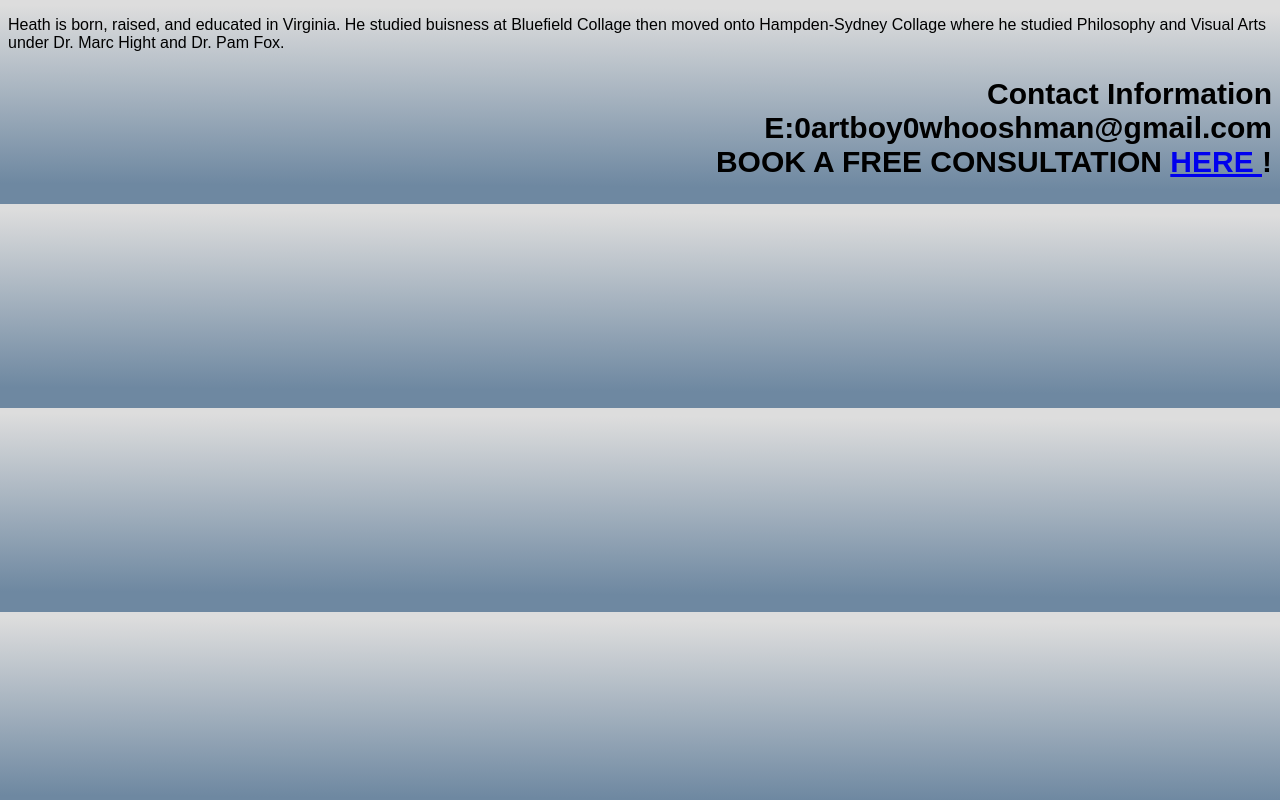
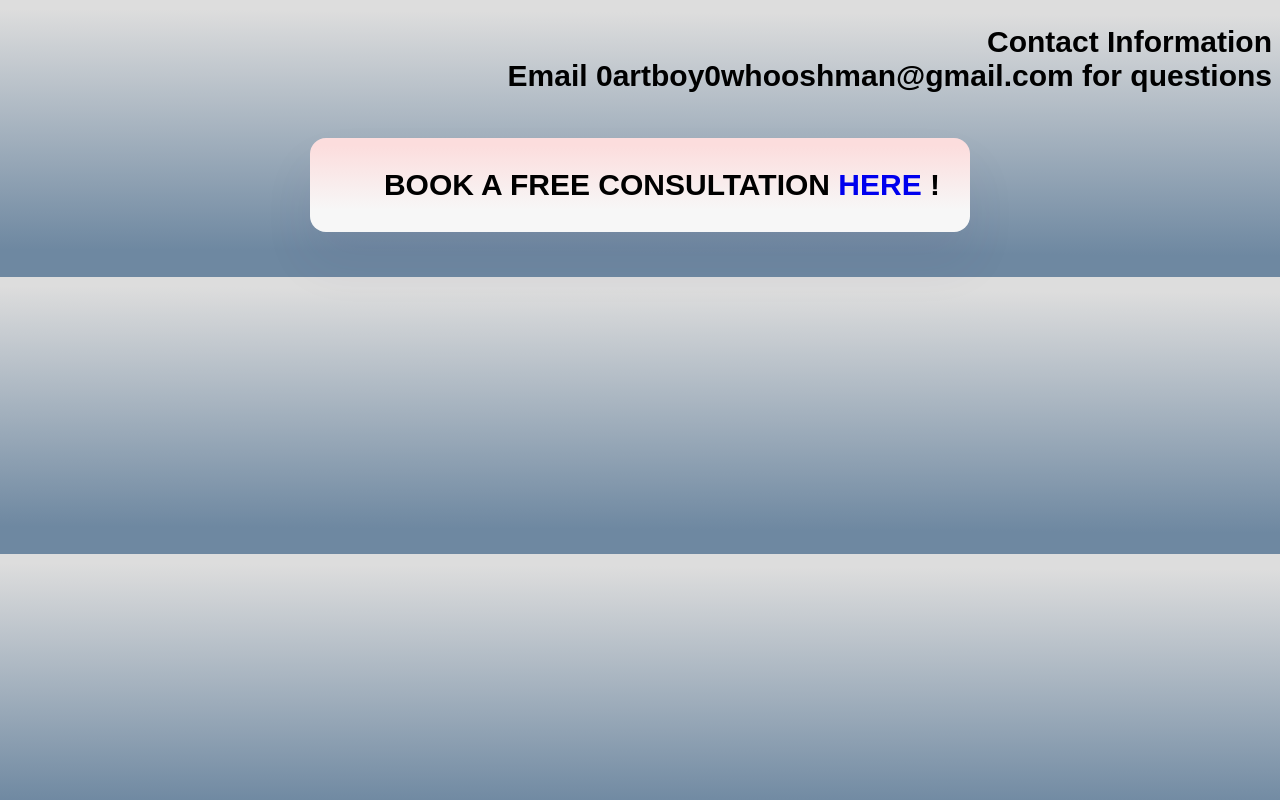
Before and after one commit to ElizaKeith/Rozier-H-Portfolio, a plain HTML site: page contact.html in a window 1280 px wide. Drawn offline with nearby package versions, Linux system fonts and the light colour scheme; a web font is replaced by a local one.

Commit message:
added more info to child pages, completed styling

```diff
--- a/contact.html
+++ b/contact.html
@@ -15,12 +15,10 @@
         rel="stylesheet">
     <title>H. Rozier Portfolio CONTACT</title>
 </head><p>
-    Heath is born, raised, and educated in Virginia. He studied buisness at Bluefield Collage then moved onto
-    Hampden-Sydney Collage where he studied Philosophy and Visual Arts under Dr. Marc Hight and Dr. Pam Fox.
     <h2>
     <strong>
         Contact Information</strong>
-    <div>E:0artboy0whooshman@gmail.com</div>
-    <div>BOOK A FREE CONSULTATION <a href="gmail.com"> HERE </a>! </div>
+    <div>Email 0artboy0whooshman@gmail.com for questions </div>
+    <div class="booking-container">BOOK A FREE CONSULTATION <a href="https://docs.google.com/forms/d/e/1FAIpQLSeYi-IqeaBsXGI2e9Liit2_FO9MznL4bu3l4HwXAJq2WqRwcA/viewform"> HERE </a>! </div>
 </h2>
 </p>
--- a/src/styles.css
+++ b/src/styles.css
@@ -1,11 +1,21 @@
-body{font-family: 'MuseoModerno', sans-serif;
-background: linear-gradient(180.3deg, rgb(221, 221, 221) 5.5%, rgb(110, 136, 161) 90.2%);}
-
-h2{
+h1{
+    text-align: center;
+}
+h2, h3{
     font-size: 30px;
     text-align: right;
 }
+h4{
+    text-align: right;
+    font-size: 20px;
 
+}
+body{font-family: 'MuseoModerno', sans-serif;
+background: linear-gradient(180.3deg, rgb(221, 221, 221) 5.5%, rgb(110, 136, 161) 90.2%);
+}
+ a{
+    text-decoration: none;
+ }
 .links{
     background: linear-gradient(0deg, rgb(247, 247, 247) 23.8%, rgb(252, 221, 221) 92%);
 max-width: 600px;
@@ -23,7 +33,15 @@ text-align: center;
     border-radius: 16px;
     padding: 30px;
 color: #000;}
-
+.booking-container{
+background: linear-gradient(0deg, rgb(247, 247, 247) 23.8%, rgb(252, 221, 221) 92%);
+        max-width: 600px;
+        margin: 45px auto;
+        box-shadow: 0 30px 50px rgba(65, 50, 100, 0.08);
+        border-radius: 16px;
+        padding: 30px;
+        color: #000;
+    }
 .twenty-one{
     background: linear-gradient(0deg, rgb(247, 247, 247) 23.8%, rgb(252, 221, 221) 92%);
         max-width: 600px;
```
Also changed, not shown: about.html (+16 -0 lines), index.html (+6 -12 lines), 1 other file.
